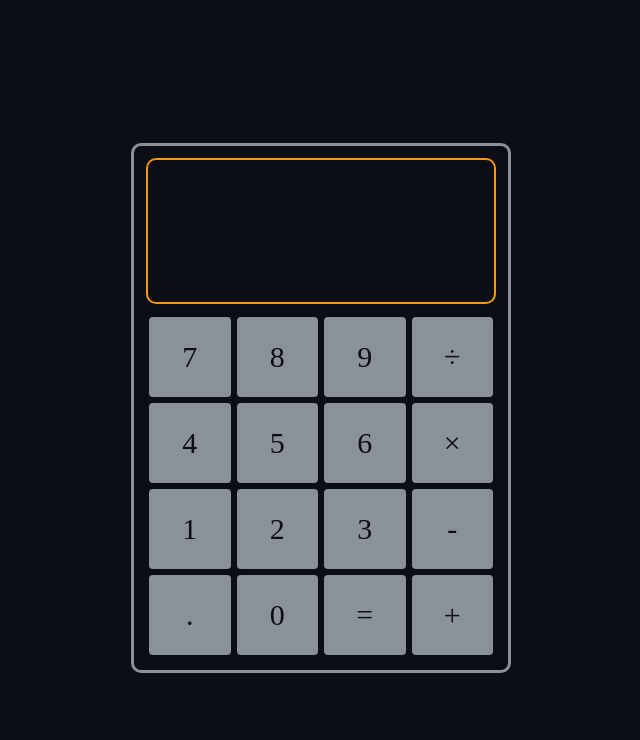
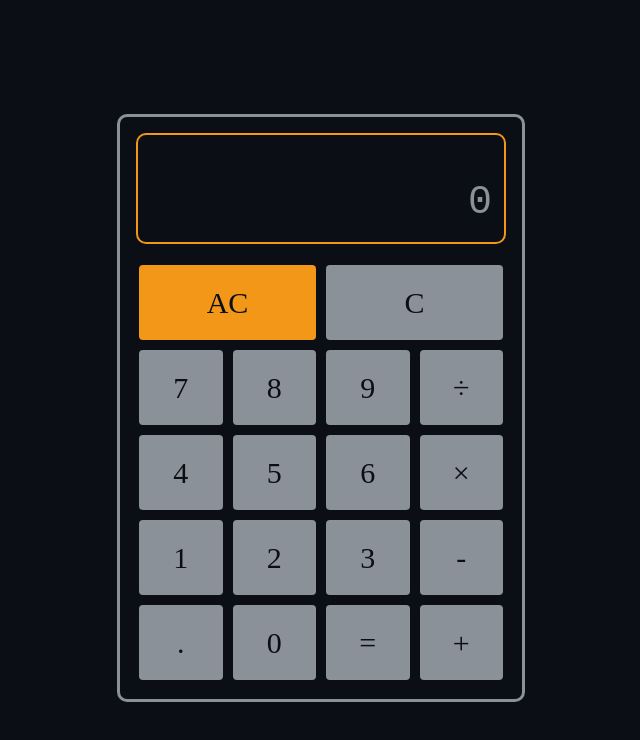
Before and after one commit to danisltpi/calculator, a plain HTML site: page index.html in a window 1280 px wide. Shown: the whole page, without its empty margins (319-959 px from the left). Drawn offline with Linux system fonts and the light colour scheme.

Commit message:
added display function and clearing buttons

```diff
--- a/index.html
+++ b/index.html
@@ -8,7 +8,13 @@
   </head>
   <body>
     <div class="frame">
-      <div class="input-field"></div>
-      <div class="numpad"></div>
+      <div class="input-field">
+        <div class="input-top"></div>
+        <div class="input-bottom">0</div>
+      </div>
+      <div class="numpad">
+        <button class="ac-btn">AC</button>
+        <button class="c-btn">C</button>
+      </div>
   </body>
 </html>
--- a/script.js
+++ b/script.js
@@ -26,6 +26,13 @@ function addButtons(symbols, numpad) {
   })
 }
 
+function display(value, previousValue) {
+  let displayField = document.querySelector(".input-bottom");
+  let previousField = document.querySelector(".input-top");
+  displayField.textContent = value;
+  previousField.textContent = previousValue;
+}
+
 const buttonSymbols = [
   "7",
   "8",
@@ -46,5 +53,6 @@ const buttonSymbols = [
 ];
 
 const numpad = document.querySelector(".numpad");
+addButtons(buttonSymbols, numpad);
 
-addButtons(buttonSymbols, numpad);
+// eventlistener
--- a/style.css
+++ b/style.css
@@ -1,4 +1,4 @@
-:root{
+:root {
   --primary-color: #0b0e14;
   --secondary-color: #8a9199;
   --accent-color: #f29718;
@@ -10,43 +10,55 @@ html {
 
 body {
   height: 100%;
-  display:flex;
+  font-family: hack, monospace;
+  display: flex;
   justify-content: center;
   align-items: center;
   background: var(--primary-color);
-  color:var(--secondary-color);
+  color: var(--secondary-color);
 }
 
 .frame {
   border: solid;
   display: flex;
   flex-direction: column;
-  height: 500px;
-  width: 350px;
-  padding: 12px;
+  height: 550px;
+  width: 370px;
+  padding: 16px;
   border-radius: 10px;
 }
 
 .input-field {
   border: 2px solid var(--accent-color);
-  height: 142px;
-  margin-bottom: 10px;
+  height: 100%;
+  margin-bottom: 18px;
   border-radius: 10px;
-  padding: 40px;
+  font-size: 2.5em;
+  padding: 12px;
+  vertical-align: middle;
+  text-align: right;
+}
+
+.input-top {
+  font-size: 0.6em;
+  height: 40%;
+  opacity: 50%;
 }
 
 .numpad {
- /* border: 2px solid cadetblue; */
+  /* border: 2px solid cadetblue; */
   display: grid;
   grid-template-columns: 1fr 1fr 1fr 1fr;
+  grid-template-areas: "ac ac c c";
+  grid-gap: 4px;
 }
 
 button {
+  font-family: hack;
   color: var(--primary-color);
   font-size: 30px;
-  font-family: hack;
-  height: 80px;
-  transition-duration: 0.3s;
+  height: 75px;
+  transition-duration: 0.2s;
   box-shadow: none;
   margin: 3px;
   border-radius: 4px;
@@ -54,6 +66,15 @@ button {
   background: var(--secondary-color);
 }
 
+.ac-btn {
+  grid-area: ac;
+  background-color: var(--accent-color);
+}
+
+.c-btn {
+  grid-area: c;
+}
+
 button:hover {
-
+  opacity: 0.5;
 }
```
